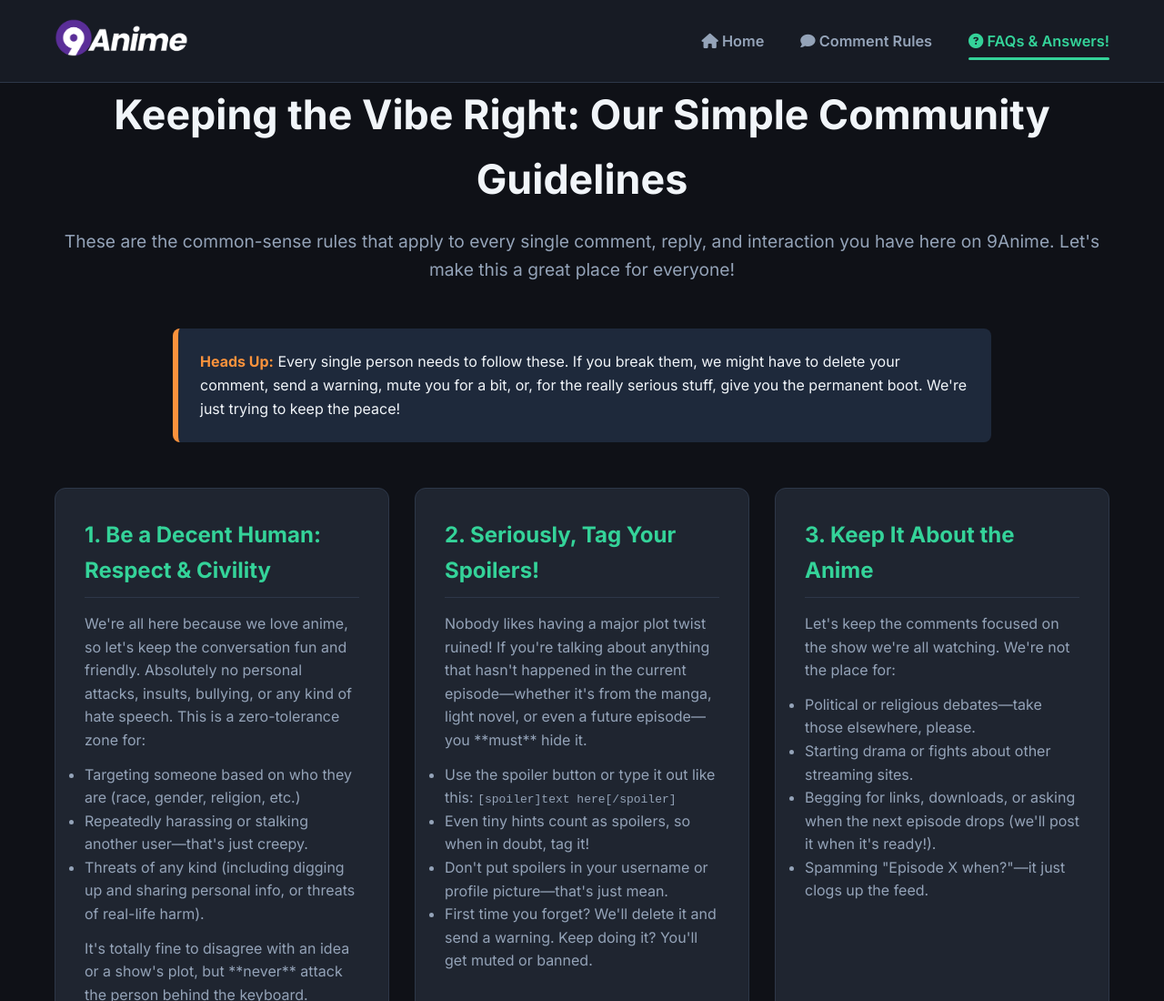
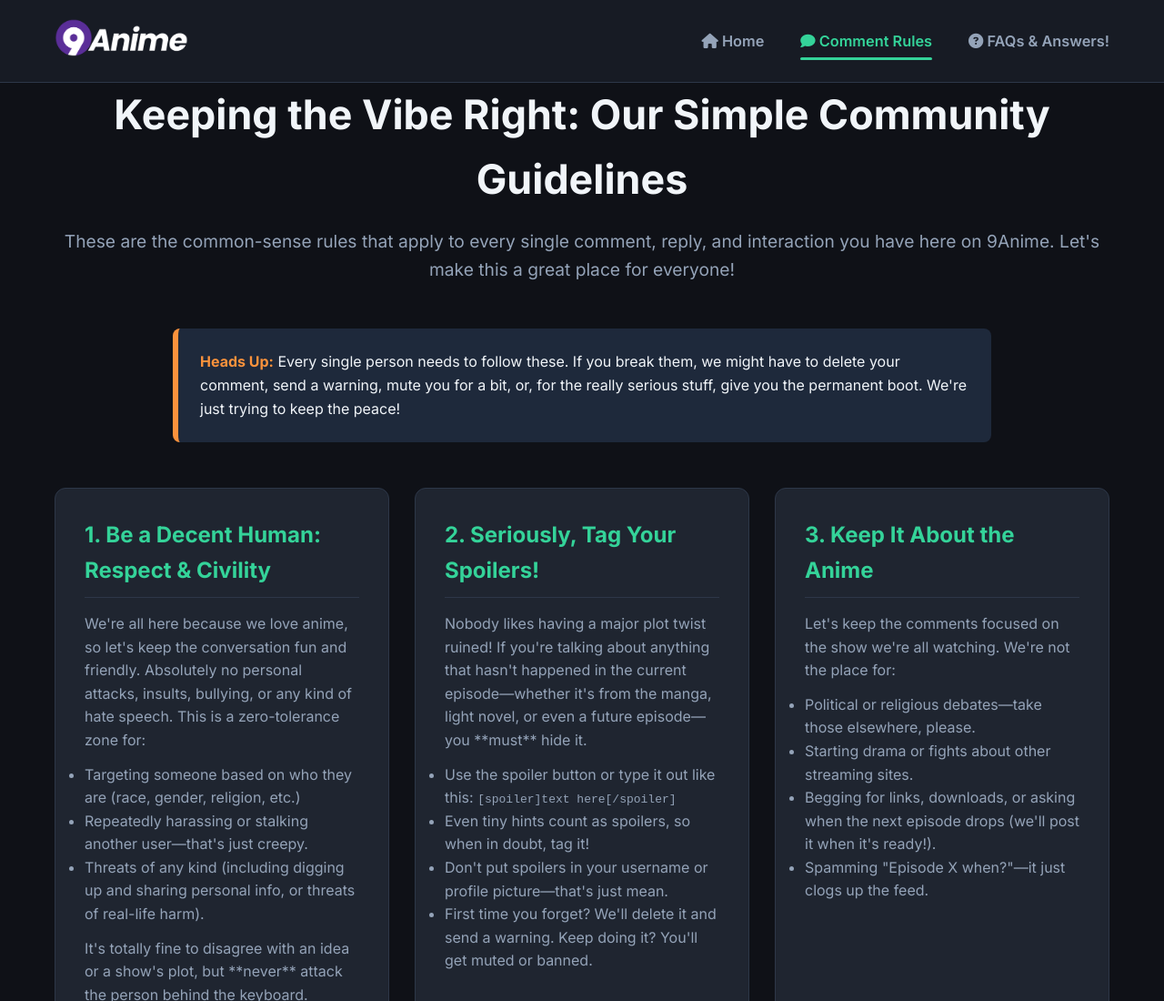
Before and after one commit to businessforsuman-maker/rules, a website: page public/rules.html in a window 1280 px wide. Shown: the top 1100 px of the page at 91% size. Drawn offline with Linux system fonts and the light colour scheme.

Commit message:
Update rules.html

```diff
--- a/public/rules.html
+++ b/public/rules.html
@@ -17,8 +17,8 @@
             </a>
             <nav>
                 <a href="/"><i class="fa-solid fa-house"></i> Home</a>
-                <a href="rules.html"><i class="fa-solid fa-comment"></i> Comment Rules</a>
-                <a href="faq.html" class="active"><i class="fa-solid fa-circle-question"></i> FAQs & Answers!</a>
+                <a href="rules.html" class="active"><i class="fa-solid fa-comment"></i> Comment Rules</a>
+                <a href="faq.html"><i class="fa-solid fa-circle-question"></i> FAQs & Answers!</a>
             </nav>
         </div>
     </header>
```
